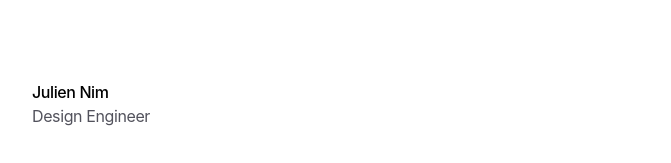
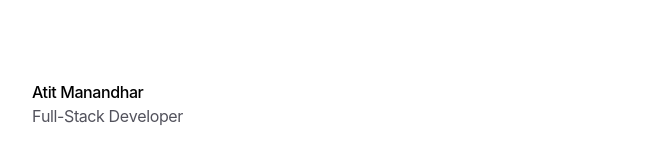
Before and after one commit to atitmanandhar/personal-website, a Next.js app: page / in a window 1280 px wide. Shown: the top 163 px of the page, without its empty margins (304-975 px from the left). Built offline with nearby package versions, Linux system fonts and the light colour scheme.

Commit message:
Change header text content

```diff
--- a/app/header.tsx
+++ b/app/header.tsx
@@ -7,7 +7,7 @@ export function Header() {
     <header className="mb-8 flex items-center justify-between">
       <div>
         <Link href="/" className="font-medium text-black dark:text-white">
-          Julien Nim
+          Atit Manandhar
         </Link>
         <TextEffect
           as="p"
@@ -16,7 +16,7 @@ export function Header() {
           className="text-zinc-600 dark:text-zinc-500"
           delay={0.5}
         >
-          Design Engineer
+          Full-Stack Developer
         </TextEffect>
       </div>
     </header>
```
